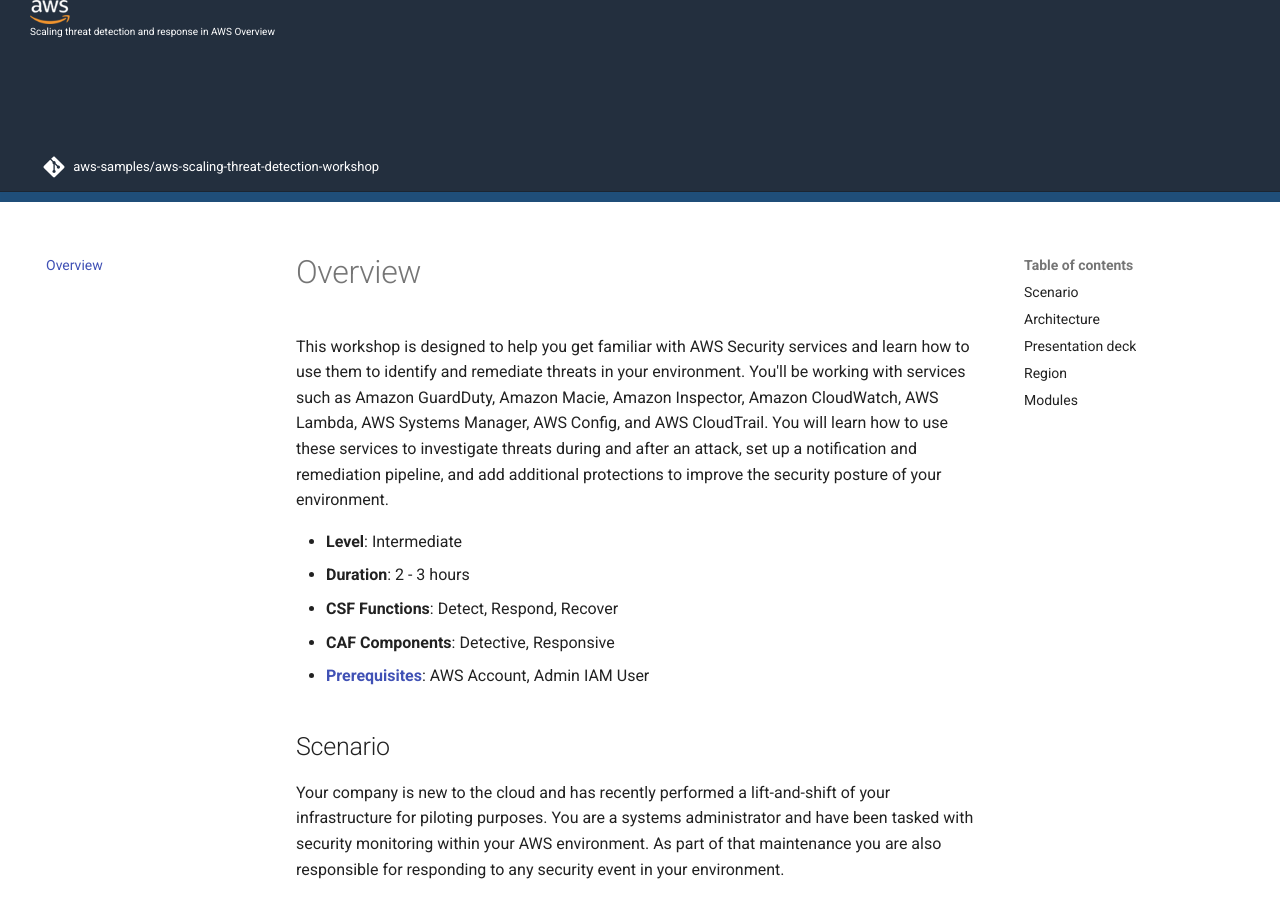
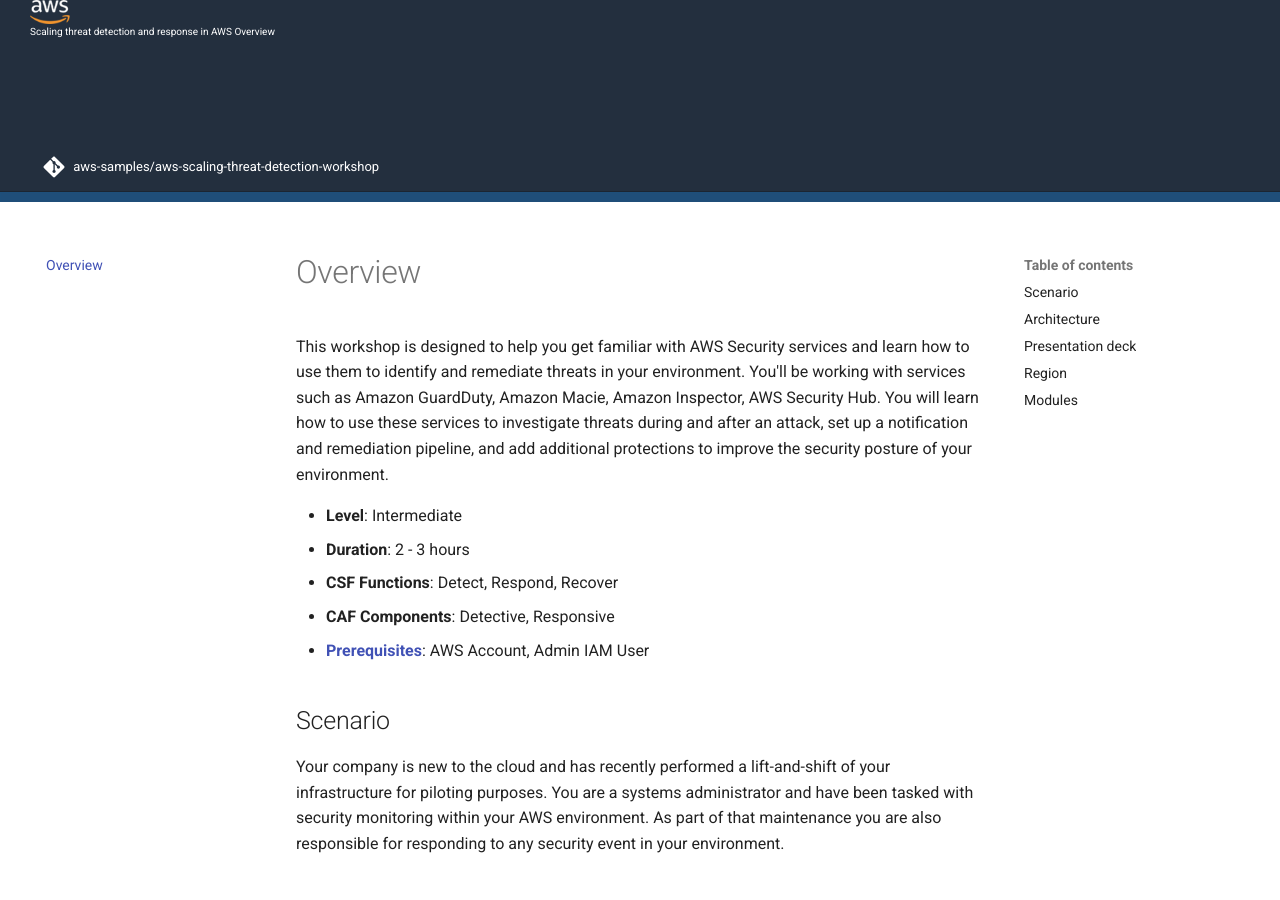
Before and after one commit to robnolen/aws-scaling-threat-detection-workshop, an MkDocs documentation site: the page built from docs/index.md, in a window 1280 px wide and 900 px high. Built offline with MkDocs 1.6.1 and Material for MkDocs 9.7.7, drawn with Linux system fonts in a browser that asks for light colours; comment, search, counter and statistics services are not loaded.

Commit message:
Minor fix

```diff
--- a/docs/index.md
+++ b/docs/index.md
@@ -1,6 +1,6 @@
 # Overview
 
-This workshop is designed to help you get familiar with AWS Security services and learn how to use them to identify and remediate threats in your environment.  You'll be working with services such as Amazon GuardDuty, Amazon Macie, Amazon Inspector, Amazon CloudWatch, AWS Lambda, AWS Systems Manager, AWS Config, and AWS CloudTrail. You will learn how to use these services to investigate threats during and after an attack, set up a notification and remediation pipeline, and  add additional protections to improve the security posture of your environment.
+This workshop is designed to help you get familiar with AWS Security services and learn how to use them to identify and remediate threats in your environment.  You'll be working with services such as Amazon GuardDuty, Amazon Macie, Amazon Inspector, AWS Security Hub. You will learn how to use these services to investigate threats during and after an attack, set up a notification and remediation pipeline, and  add additional protections to improve the security posture of your environment.
 
 * **Level**: Intermediate
 * **Duration**: 2 - 3 hours
```
